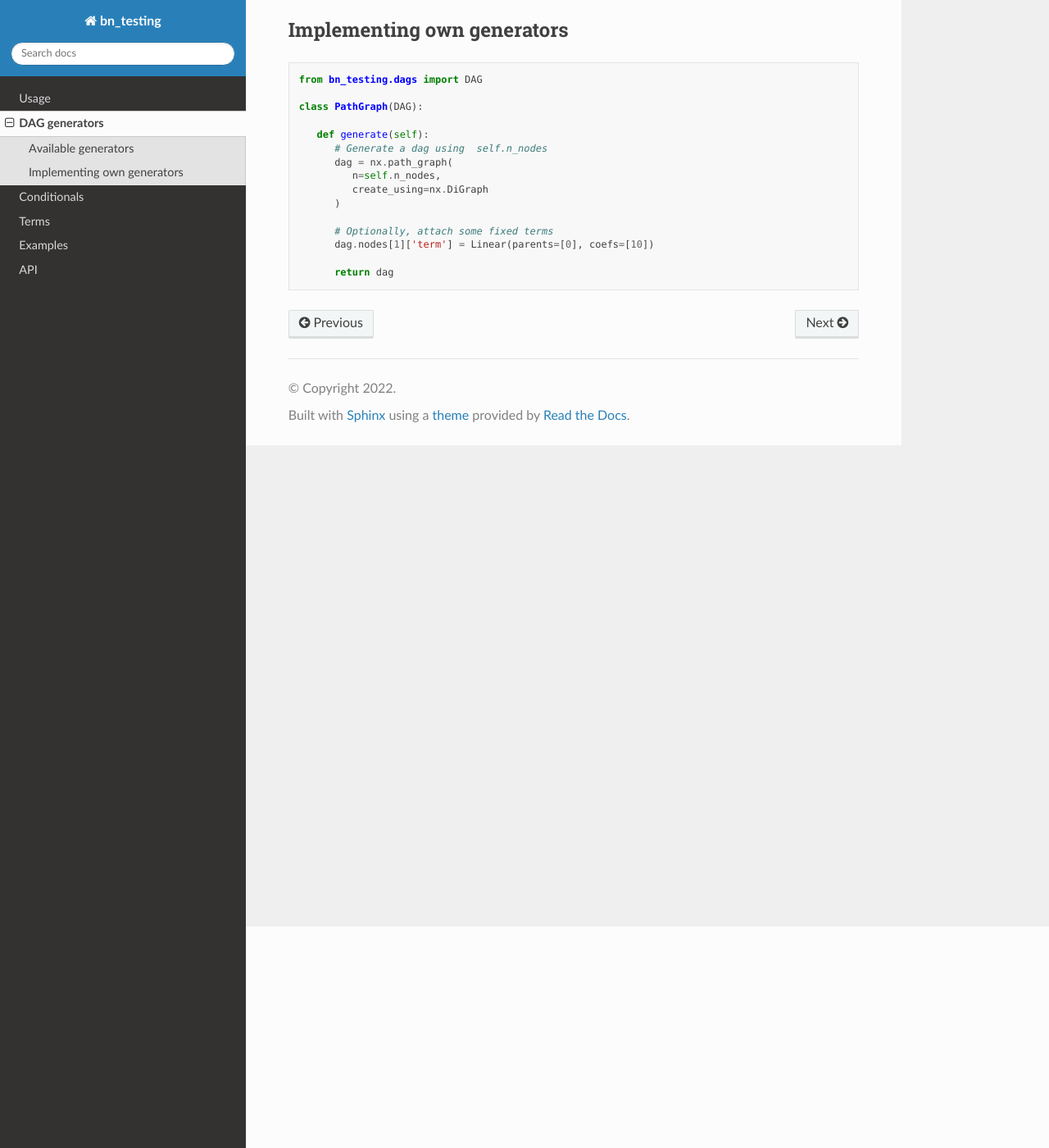
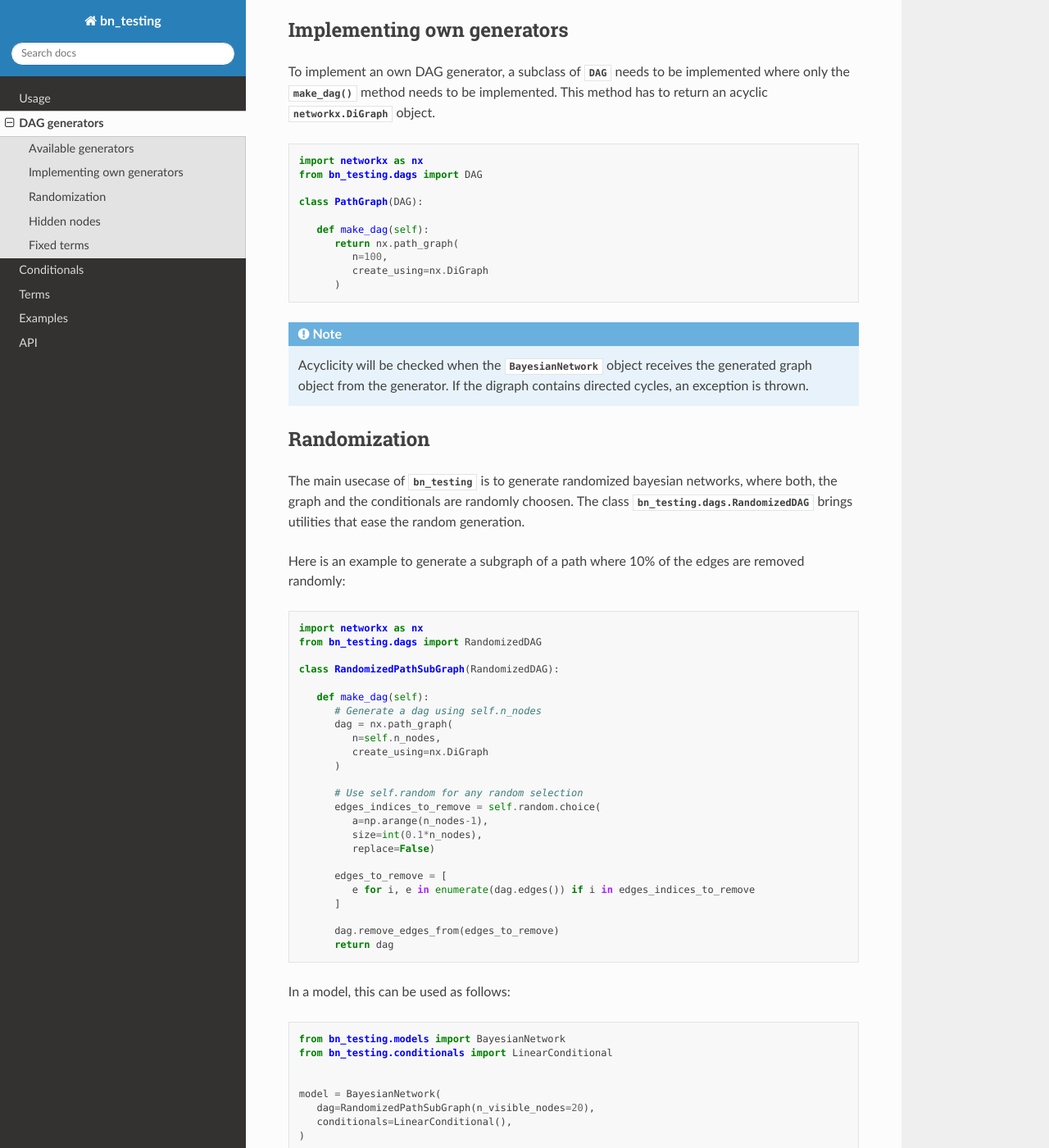
Before and after one commit to windisch/bn_testing, a Sphinx documentation site: the page built from docs/source/dags.rst, in a window 1280 px wide and 1400 px high, scrolled down 270 px. Shown: the whole window at 82% size. Built offline with Sphinx 7.4.7 and the Read the Docs theme 2.0.0, drawn with Linux system fonts in a browser that asks for light colours; some of the changed text lies outside the part shown.

Commit message:
update docs

```diff
--- a/docs/source/dags.rst
+++ b/docs/source/dags.rst
@@ -1,6 +1,5 @@
 DAG generators
 ==============
-
 
 
 Available generators
@@ -15,13 +14,149 @@ Available generators
 Implementing own generators
 ---------------------------
 
+To implement an own DAG generator, a subclass of
+:py:class:`~bn_testing.dags.DAG` needs to be implemented where only
+the :py:func:`~bn_testing.dags.DAG.make_dag` method needs to be
+implemented. This method has to return an acyclic
+:py:class:`networkx.DiGraph` object.
+
+.. code-block:: python
+
+   import networkx as nx
+   from bn_testing.dags import DAG
+
+   class PathGraph(DAG):
+
+      def make_dag(self):
+         return nx.path_graph(
+            n=100,
+            create_using=nx.DiGraph
+         )
+
+
+.. note::
+
+   Acyclicity will be checked when the
+   :py:class:`~bn_testing.models.BayesianNetwork` object receives the
+   generated graph object from the generator. If the digraph contains
+   directed cycles, an exception is thrown.
+
+
+
+Randomization
+-------------
+
+The main usecase of :py:mod:`bn_testing` is to generate randomized
+bayesian networks, where both, the graph and the conditionals are
+randomly choosen. The class :py:class:`bn_testing.dags.RandomizedDAG`
+brings utilities that ease the random generation.
+
+Here is an example to generate a subgraph of a path where 10% of the
+edges are removed randomly:
+
+.. code-block:: python
+
+   import networkx as nx
+   from bn_testing.dags import RandomizedDAG
+
+   class RandomizedPathSubGraph(RandomizedDAG):
+
+      def make_dag(self):
+         # Generate a dag using self.n_nodes
+         dag = nx.path_graph(
+            n=self.n_nodes,
+            create_using=nx.DiGraph
+         )
+
+         # Use self.random for any random selection
+         edges_indices_to_remove = self.random.choice(
+            a=np.arange(n_nodes-1),
+            size=int(0.1*n_nodes),
+            replace=False)
+
+         edges_to_remove = [
+            e for i, e in enumerate(dag.edges()) if i in edges_indices_to_remove
+         ]
+
+         dag.remove_edges_from(edges_to_remove)
+         return dag
+
+
+In a model, this can be used as follows:
+
+.. code-block:: python
+
+   from bn_testing.models import BayesianNetwork
+   from bn_testing.conditionals import LinearConditional
+
+
+   model = BayesianNetwork(
+      dag=RandomizedPathSubGraph(n_visible_nodes=20),
+      conditionals=LinearConditional(),
+   )
+
+See also the documentation of
+:py:class:`bn_testing.dags.RandomizedDAG` for how to instantiate a
+randomized DAG.
+
+
+Hidden nodes
+------------
+
+Nodes can be marked as hidden by setting their :py:mod:`networkx` node
+attribute :code:`is_hidden` to :code:`True`:
+
+.. code-block:: python
+
+   class PathGraphWithHidden(DAG):
+
+      def make_dag(self):
+         dag = nx.path_graph(
+            n=100,
+            create_using=nx.DiGraph
+         )
+
+         dag.nodes[5]['is_hidden'] = True
+         dag.nodes[10]['is_hidden'] = True
+         return dag
+
+
+This can also be done using the helper
+:py:func:`~bn_testing.dags.DAG.mark_as_hidden`:
+
+.. code-block:: python
+
+   class PathGraphWithHidden(DAG):
+
+      def make_dag(self):
+         dag = nx.path_graph(
+            n=100,
+            create_using=nx.DiGraph
+         )
+
+         dag = self.mark_as_hidden(dag, [5, 10])
+         return dag
+
+
+.. note::
+
+   For DAG generators deriving from
+   :py:class:`~bn_testing.dags.RandomizedDAG`, the hidden variables do
+   not need to be set in
+   :py:func:`~bn_testing.dags.RandomizedDAG.make_dag` as this is done
+   by the class automatically.
+
+
+Fixed terms
+-----------
+
 .. code-block:: python
 
    from bn_testing.dags import DAG
 
    class PathGraph(DAG):
 
-      def generate(self):
+      def make_dag(self):
          # Generate a dag using  self.n_nodes
          dag = nx.path_graph(
             n=self.n_nodes,
```
